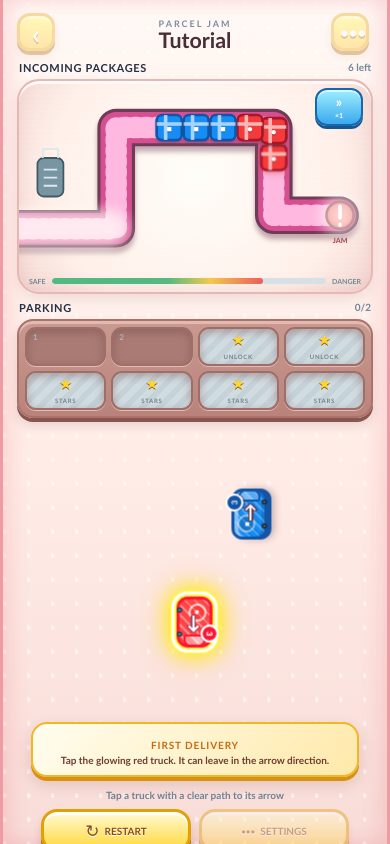
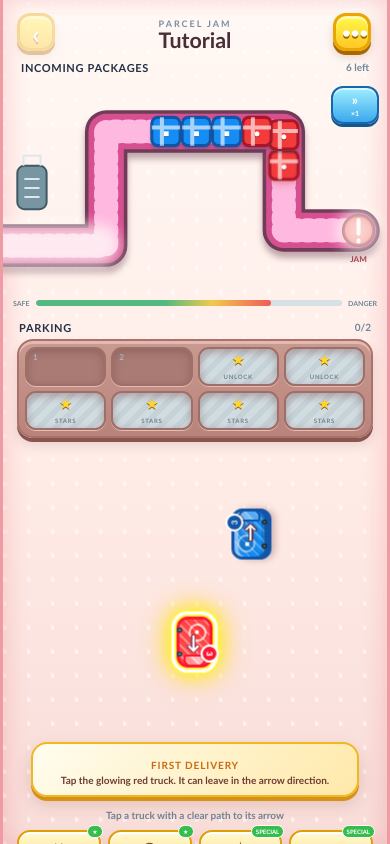
Before and after one commit to lazydaisycrazycat/DrawerJam, a React (Vite) app: page / in a window 390 px wide. Built offline with nearby package versions, Linux system fonts and the light colour scheme.

Commit message:
Move restart into header and open conveyor edges

```diff
--- a/src/App.tsx
+++ b/src/App.tsx
@@ -1,4 +1,3 @@
-import { Controls } from "./components/Controls/Controls";
 import { GameBoard } from "./components/GameBoard/GameBoard";
 import { GameHeader } from "./components/GameHeader/GameHeader";
 import { PackageQueue } from "./components/PackageQueue/PackageQueue";
@@ -112,7 +111,7 @@ export default function App() {
   }
   return (
     <main className={`app-shell${game.fastFinish ? " is-fast-finish" : ""}`}>
-      <GameHeader level={game.level.id} onPrevious={game.previousLevel} />
+      <GameHeader level={game.level.id} onPrevious={game.previousLevel} onRestart={game.restart} />
       <PackageQueue
         packages={game.state.packages}
         level={game.level}
@@ -140,7 +139,6 @@ export default function App() {
       <p className={`hint${game.isProcessing ? " is-loading" : ""}`}>
         {game.isProcessing ? "Loading matching packages…" : "Tap a truck with a clear path to its arrow"}
       </p>
-      <Controls onRestart={game.restart} />
       <BonusBar />
       {game.state.status !== "playing" && (
         <ResultModal
--- a/src/components/Controls/Controls.tsx
+++ /dev/null
@@ -1,8 +0,0 @@
-export function Controls({ onRestart }: { onRestart: () => void }) {
-  return (
-    <footer className="controls">
-      <button onClick={onRestart}><span>↻</span>Restart</button>
-      <button disabled><span>···</span>Settings</button>
-    </footer>
-  );
-}
--- a/src/components/GameHeader/GameHeader.tsx
+++ b/src/components/GameHeader/GameHeader.tsx
@@ -1,9 +1,24 @@
-export function GameHeader({ level, onPrevious }: { level: number; onPrevious: () => void }) {
+import { useState } from "react";
+
+export function GameHeader({ level, onPrevious, onRestart }: {
+  level: number;
+  onPrevious: () => void;
+  onRestart: () => void;
+}) {
+  const [menuOpen, setMenuOpen] = useState(false);
   return (
     <header className="game-header">
       <button className="round-button" onClick={onPrevious} disabled={level === 0} aria-label="Previous level">‹</button>
-      <div><span>PARCEL JAM</span><h1>{level === 0 ? "Tutorial" : `Level ${level}`}</h1></div>
-      <button className="round-button settings-button" aria-label="Settings" disabled>•••</button>
+      <div className="header-title"><span>PARCEL JAM</span><h1>{level === 0 ? "Tutorial" : `Level ${level}`}</h1></div>
+      <div className="header-menu">
+        <button className="round-button settings-button" onClick={() => setMenuOpen((open) => !open)} aria-label="Game menu">•••</button>
+        {menuOpen && (
+          <aside>
+            <button onClick={() => { onRestart(); setMenuOpen(false); }}><span>↻</span> Restart</button>
+            <button disabled><span>⚙</span> Settings</button>
+          </aside>
+        )}
+      </div>
     </header>
   );
 }
--- a/src/styles/game.css
+++ b/src/styles/game.css
@@ -42,7 +42,7 @@ button { font: inherit; -webkit-tap-highlight-color: transparent; }
 }
 
 .game-header { display: grid; grid-template-columns: 42px 1fr 42px; align-items: center; text-align: center; }
-.game-header div span { color: #7a8da0; font-size: 9px; font-weight: 900; letter-spacing: .22em; }
+.header-title > span { color: #7a8da0; font-size: 9px; font-weight: 900; letter-spacing: .22em; }
 .game-header h1 { margin: -1px 0 0; color: var(--ink); font-size: clamp(20px, 5.5vw, 26px); line-height: 1.1; }
 .round-button {
   width: 38px; height: 38px; border: 1px solid #cbdbe5; border-radius: 13px;
@@ -52,18 +52,28 @@ button { font: inherit; -webkit-tap-highlight-color: transparent; }
 }
 .round-button:disabled { opacity: .35; }
 .settings-button { font-size: 15px; }
+.header-menu { position: relative; }
+.header-menu aside {
+  position: absolute; z-index: 19; top: 46px; right: 0; display: grid; width: 132px; gap: 5px; padding: 7px;
+  border: 2px solid #d19a36; border-radius: 14px; background: #fff8e8;
+  box-shadow: 0 5px 0 #9c6724, 0 10px 22px #60372644;
+}
+.header-menu aside button {
+  display: flex; min-height: 34px; align-items: center; gap: 7px; padding: 5px 9px;
+  border: 0; border-radius: 9px; background: #ffe064; color: #72451f;
+  font-size: 9px; font-weight: 900; text-transform: uppercase;
+}
+.header-menu aside button span { font-size: 15px; }
+.header-menu aside button:disabled { background: #eadfd6; color: #9d9189; }
 
 .section-heading { display: flex; align-items: center; justify-content: space-between; margin: 0 2px 5px; }
 .section-heading h2 { margin: 0; font-size: 11px; font-weight: 900; letter-spacing: .06em; text-transform: uppercase; }
 .section-heading span { color: #70869a; font-size: 10px; font-weight: 800; }
-.conveyor-section { margin-top: 8px; }
+.conveyor-section { margin: 8px -14px 0; }
+.conveyor-section .section-heading { padding-inline: 16px; }
 .conveyor {
-  position: relative; height: clamp(170px, 25.5vh, 215px); overflow: hidden;
-  border: 2px solid #e6b7b3; border-radius: 22px;
-  background:
-    repeating-linear-gradient(0deg, #ffffff10 0 2px, transparent 2px 5px),
-    radial-gradient(circle at 50% 45%, #fffdf9 0, #fff0e9 68%, #f4d6d2 100%);
-  box-shadow: inset 0 -6px 16px #b76b6b20, inset 0 3px 0 #fff, 0 5px 12px #985f6325;
+  position: relative; height: clamp(185px, 28vh, 235px); overflow: hidden;
+  border: 0; border-radius: 0; background: transparent; box-shadow: none;
 }
 .conveyor svg { display: block; width: 100%; height: calc(100% - 23px); }
 .conveyor-shadow, .conveyor-belt, .conveyor-markings {
```
